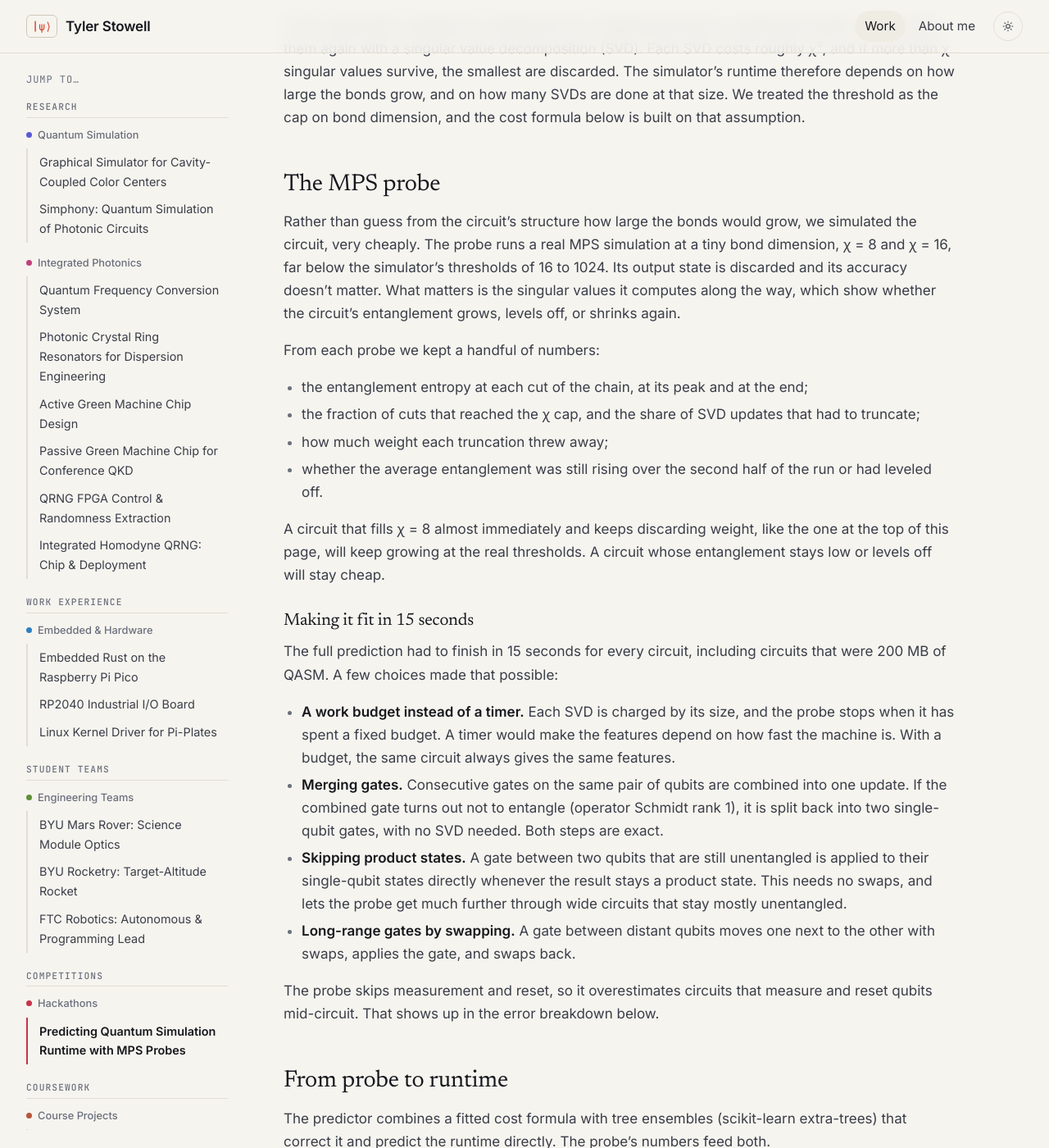
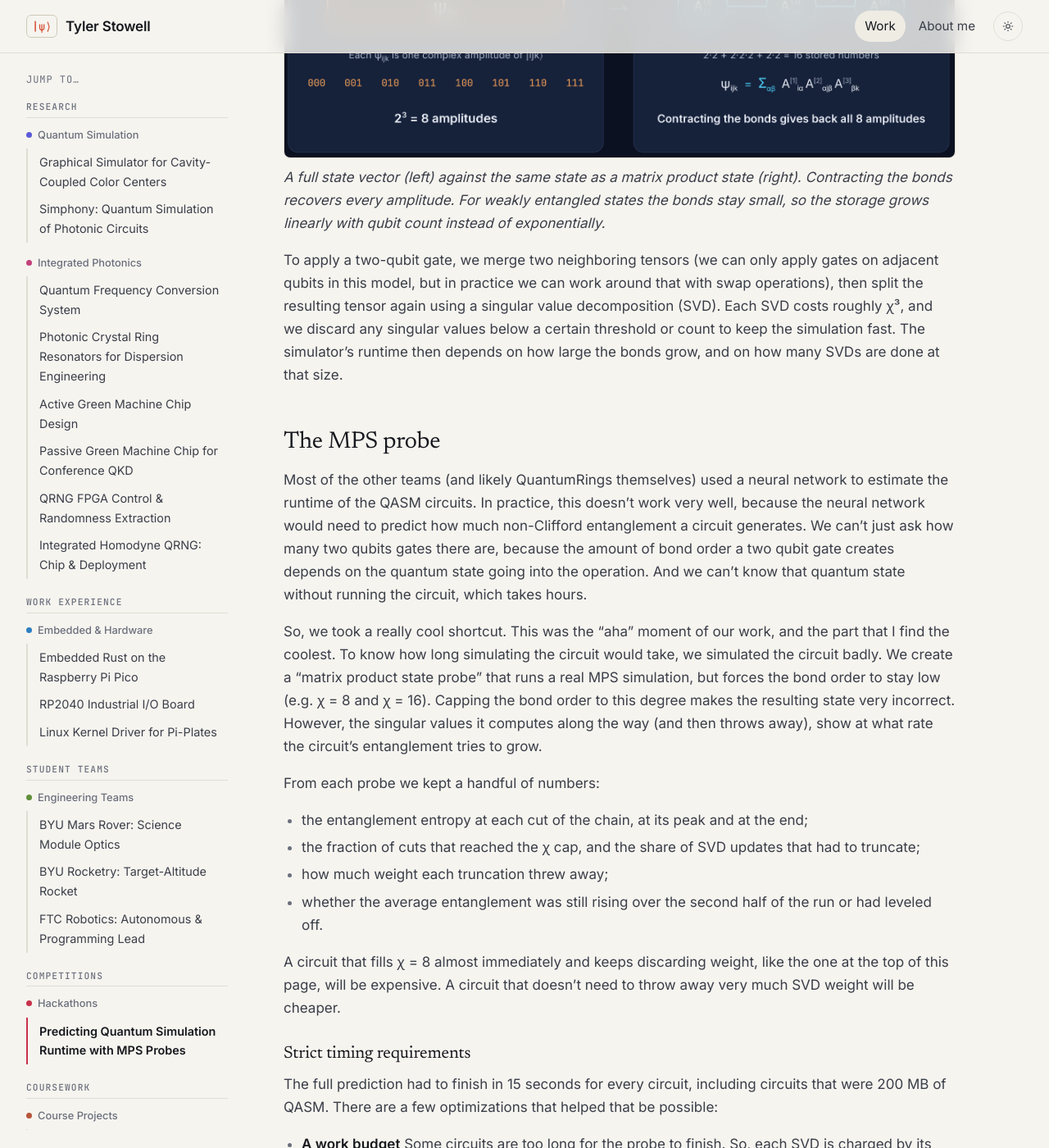
Before and after one commit to tystowell/tystowell.github.io, a Jekyll site: the page built from _projects/quantum-rings-runtime.md, in a window 1280 px wide and 1400 px high, scrolled down 3054 px. Shown: the whole window at 82% size. Built offline with Jekyll 4.4.1, drawn with Linux system fonts in a browser that asks for light colours; some of the changed text lies outside the part shown.

Commit message:
Replaced AI generated stand-in text with my own writeup.

```diff
--- a/_projects/quantum-rings-runtime.md
+++ b/_projects/quantum-rings-runtime.md
@@ -25,20 +25,24 @@
 
 ## Overview
 
-The first [Intermountain Quantum Competition](https://iqc.devpost.com/project-gallery) was a 24-hour hackathon at BYU on November 6–7, 2026. I took the Quantum Rings challenge and formed a team with three people I met at the event, Emma, Matthew and Amelia, and I led the team.
+On November 6-7th, 2026, I went to the first [Intermountain Quantum Competition](https://iqc.devpost.com/project-gallery), a 24-hour hackathon, after my boss suggested I sign up.
 
-The challenge was to take a quantum circuit (an OpenQASM file) and a simulator setting called the `threshold`, and predict how long Quantum Rings' simulator would take to run it, without running it. The training set had 532 circuits, each run at five thresholds from 16 to 1024. Runtimes ranged from 0.15 seconds to the 6-hour cap, and the prediction had to take under 15 seconds per circuit. Each prediction was scored on a log scale as 1 − &#124;log₁₀(predicted / actual)&#124;, so being off by 2× costs the same at one second as at one hour.
+This event was my first hackathon, and I'm super glad I went. The first day, we got to listen to a panel of experts, including my boss Dr. Ryan Camacho, meet some industry sponsors, and form teams. At 3pm, we gathered to hear the problem statements and get to work.
 
-We won first place. Our model scored **93.8% on the hidden hold-out circuits**, the top score in the challenge. For comparison, the organizers' own reference model scored 77.9% and predicting the median runtime scored 27.4%.
+Out challenge was to take a quantum circuit (an OpenQASM file) with a specific threshold, and predict how long Quantum Rings' simulator would take to run it, without running it. The training set had 532 circuits, each run at five thresholds from 16 to 1024. Runtimes ranged from 0.15 seconds to the 6-hour cap, and some circuits had as many as 6 million gates. Our predictions had to be generated in under 15 seconds. Each prediction was scored on a log scale as 1 − &#124;log₁₀(predicted / actual)&#124;, so being off by 2× costs the same at one second as at one hour.
 
-## Why simple counts don't work
+It was a very long 24 hours, but it was well worth it. (My wife may or may not agree with that statement haha). Seeing everything come together last minute and being able to present our solution was immensely satisfying. Our model scored **93.8% on the hidden hold-out circuits**, the top score in the challenge. For comparison, the organizers' own reference model scored around 80%, depending on the dataset used for validation.
 
-The obvious features are how big the circuit is: how many lines, qubits, or two-qubit gates it has. None of them predict runtime well. Circuits with the same number of qubits can differ in runtime by up to five orders of magnitude.
+## Why was this so difficult?
+
+The first obvious metric would be how many lines or qubits the circuit has. If you're a little more versed on quantum simulation techniques, you may even hazard a guess that the number of two qubit gates is connected to the runtime. As shown below, none of these metrics is effective at actually predicting the runtime of a quantum circuit.
 
 [![Three scatter plots of runtime against QASM line count, qubit count and two-qubit gate count, each showing a wide spread]({{ '/assets/img/projects/quantum-rings-runtime/simple-features.png' | relative_url }})]({{ '/assets/img/projects/quantum-rings-runtime/simple-features.png' | relative_url }})
 *Runtime at threshold 16 against QASM line count, qubit count and two-qubit gate count (526 completed runs). Runtime rises roughly with each, but the spread at any given size is several orders of magnitude.*
 
-The reason is that the simulator stores the state as a tensor network, so its cost depends on how much entanglement the circuit builds up, not on how big the circuit is. A 250-qubit circuit that barely entangles can be cheap, while a circuit with a few dozen qubits that entangles everything can run for hours.
+To understand why this is so difficult, it's important to understand how we can simulate circuits that have as many as 250 qubits in the first place. After all, a naive approach would require a state size of 2^250 complex numbers, a number that is comparable to the number of atoms in the observable universe (in practice, there are a few orders of magnitude more atoms than states here, but still).
+
+To be able to work with this in the first place, we have to use something called a tensor network. These allow the size of our state to scale with the degree of entanglement in our circuit, so a 250-qubit circuit that barely entangles can be cheap (~500 complex numbers) while a circuit with 20 qubits that entangles them all can take hours (>1 million complex numbers!)
 
 ## Background: matrix product states
 
@@ -47,11 +51,13 @@
 ![Diagram comparing a three-qubit state vector with eight amplitudes to a matrix product state of three tensors joined by bonds of dimension 2]({{ '/assets/img/projects/quantum-rings-runtime/mps.png' | relative_url }})
 *A full state vector (left) against the same state as a matrix product state (right). Contracting the bonds recovers every amplitude. For weakly entangled states the bonds stay small, so the storage grows linearly with qubit count instead of exponentially.*
 
-A two-qubit gate is applied by merging the two neighboring tensors, applying the gate, and splitting them again with a singular value decomposition (SVD). Each SVD costs roughly χ³, and if more than χ singular values survive, the smallest are discarded. The simulator's runtime therefore depends on how large the bonds grow, and on how many SVDs are done at that size. We treated the threshold as the cap on bond dimension, and the cost formula below is built on that assumption.
+To apply a two-qubit gate, we merge two neighboring tensors (we can only apply gates on adjacent qubits in this model, but in practice we can work around that with swap operations), then split the resulting tensor again using a singular value decomposition (SVD). Each SVD costs roughly χ³, and we discard any singular values below a certain threshold or count to keep the simulation fast. The simulator's runtime then depends on how large the bonds grow, and on how many SVDs are done at that size.
 
 ## The MPS probe
 
-Rather than guess from the circuit's structure how large the bonds would grow, we simulated the circuit, very cheaply. The probe runs a real MPS simulation at a tiny bond dimension, χ = 8 and χ = 16, far below the simulator's thresholds of 16 to 1024. Its output state is discarded and its accuracy doesn't matter. What matters is the singular values it computes along the way, which show whether the circuit's entanglement grows, levels off, or shrinks again.
+Most of the other teams (and likely QuantumRings themselves) used a neural network to estimate the runtime of the QASM circuits. In practice, this doesn't work very well, because the neural network would need to predict how much non-Clifford entanglement a circuit generates. We can't just ask how many two qubits gates there are, because the amount of bond order a two qubit gate creates depends on the quantum state going into the operation. And we can't know that quantum state without running the circuit, which takes hours.
+
+So, we took a really cool shortcut. This was the "aha" moment of our work, and the part that I find the coolest. To know how long simulating the circuit would take, we simulated the circuit badly. We create a "matrix product state probe" that runs a real MPS simulation, but forces the bond order to stay low (e.g. χ = 8 and χ = 16). Capping the bond order to this degree makes the resulting state very incorrect. However, the singular values it computes along the way (and then throws away), show at what rate the circuit's entanglement tries to grow.
 
 From each probe we kept a handful of numbers:
 
@@ -60,29 +66,24 @@
 - how much weight each truncation threw away;
 - whether the average entanglement was still rising over the second half of the run or had leveled off.
 
-A circuit that fills χ = 8 almost immediately and keeps discarding weight, like the one at the top of this page, will keep growing at the real thresholds. A circuit whose entanglement stays low or levels off will stay cheap.
+A circuit that fills χ = 8 almost immediately and keeps discarding weight, like the one at the top of this page, will be expensive. A circuit that doesn't need to throw away very much SVD weight will be cheaper.
 
-### Making it fit in 15 seconds
+### Strict timing requirements
 
-The full prediction had to finish in 15 seconds for every circuit, including circuits that were 200 MB of QASM. A few choices made that possible:
+The full prediction had to finish in 15 seconds for every circuit, including circuits that were 200 MB of QASM. There are a few optimizations that helped that be possible:
 
-- **A work budget instead of a timer.** Each SVD is charged by its size, and the probe stops when it has spent a fixed budget. A timer would make the features depend on how fast the machine is. With a budget, the same circuit always gives the same features.
+- **A work budget** Some circuits are too long for the probe to finish. So, each SVD is charged by its size, and the probe stops early when it reaches a certain budget. Keeping it timer independent means the same ciruit always gives the same results.
 - **Merging gates.** Consecutive gates on the same pair of qubits are combined into one update. If the combined gate turns out not to entangle (operator Schmidt rank 1), it is split back into two single-qubit gates, with no SVD needed. Both steps are exact.
-- **Skipping product states.** A gate between two qubits that are still unentangled is applied to their single-qubit states directly whenever the result stays a product state. This needs no swaps, and lets the probe get much further through wide circuits that stay mostly unentangled.
 - **Long-range gates by swapping.** A gate between distant qubits moves one next to the other with swaps, applies the gate, and swaps back.
 
-The probe skips measurement and reset, so it overestimates circuits that measure and reset qubits mid-circuit. That shows up in the error breakdown below.
+The probe does skip measurement and reset gates. Reset gates in particular are problematic, because they trace out the state of a qubit and effectively transform the state into a mixed state. Future work would fix this oversight, but for now, a "band-aid" solution was added right as the competition ended, in which we filtered out long circuits with reset gates as likely candidates for timing out.
 
-## From probe to runtime
+## A couple of other features
 
-The predictor combines a fitted cost formula with tree ensembles (scikit-learn extra-trees) that correct it and predict the runtime directly. The probe's numbers feed both.
+We used tree ensembles, feature extraction, and other assorted bells and whistles to boost the performance of our model before the competition ended. I won't go into detail on those here, as the MPS probe was the primary innovation and added more than any other part. However, we ended up fitting the following formula with all of our results.
 
 ![Fitted runtime formula: a startup constant, plus a term summing the capped bond dimension raised to the power 2.17, plus terms for measurement, swaps and resets scaled by probe entanglement]({{ '/assets/img/projects/quantum-rings-runtime/formula.png' | relative_url }})
 *The fitted cost formula. The largest term sums, over the cuts that each gate crosses, the estimated bond dimension capped at the threshold. Two of the terms are scaled by entanglement that the probe measured.*
-
-Alongside the probe, a faster analysis of the circuit's structure estimates the entanglement at each cut. A short set of rules flags circuits that will clearly run past the 6-hour cap.
-
-Adding the two small probes was the largest single improvement we made, about **10 points** on our validation score. We also tried larger probes (χ = 64 to 128), but they took up to 56 seconds per circuit, well over the limit. Starting the probe partway into the circuit gave no gain.
 
 ## Results
 
@@ -96,12 +97,16 @@
 | Held out during validation | Score |
 |---|---|
 | A random 20% of circuits | 90.3% |
-| Groups of similar circuits | 87.8% |
-| Whole gate-set families | 70.9% |
+| Groups of similar circuits (mainly size) | 87.8% |
+| Whole gate-set families (e.g. all Toffoli gates) | 70.9% |
 
 On the organizers' hidden hold-out set, the model scored **93.8%**.
 
 [![Bar chart of where the remaining 9.7 points of error come from, led by sub-second runs at 2.89 points]({{ '/assets/img/projects/quantum-rings-runtime/error-budget.png' | relative_url }})]({{ '/assets/img/projects/quantum-rings-runtime/error-budget.png' | relative_url }})
-*Where the remaining 9.7 points of validation error come from. The biggest share is very short runs, which we predicted slightly too slow. Next come circuits where the probe got through less than half the circuit before its budget ran out. About 1.4 points is measurement noise, since repeated runs of the same circuit vary by 3–5%.*
+*Where the remaining 9.7 points of validation error come from. The biggest share is very short runs, which we sometimes predicted slightly too slow. Next come circuits where the probe got through less than half the circuit before its budget ran out. About 1.4 points is measurement noise, since repeated runs of the same circuit vary by 3–5%.*
 
-More than half of the remaining error traces back to the probe. Some of it comes from circuits the probe couldn't get far enough through within its budget. The rest comes from circuits with mid-circuit measurements and resets, which the probe skips.
+## What's next
+
+There's honestly some room for improvement here. The results of a 24 hour hackathon in which we pushed to the end with some heavy AI usage are far from a finished product haha. However, I'm super proud of what we did accomplish, and I may look at this more to see if there's any way to get a paper or research project out of it. I'm really curious at looking at the extreme outliers - on one circuit, we predicted a runtime of 10s and it took over 6 hours on real hardware. What makes that special? How can we catch those circuits? How can we attach these algorithms to trick it into predicting the wrong runtime? All of those could be their own interesting direction for research like this.
+
+Thanks so much to QuantumRings for the awesome problem! This was seriously one of the coolest projects I've worked on in a bit, and I appreciate that it has real world consequences and applications. Hopefully there will be opportunities to work together again in the future!
```
